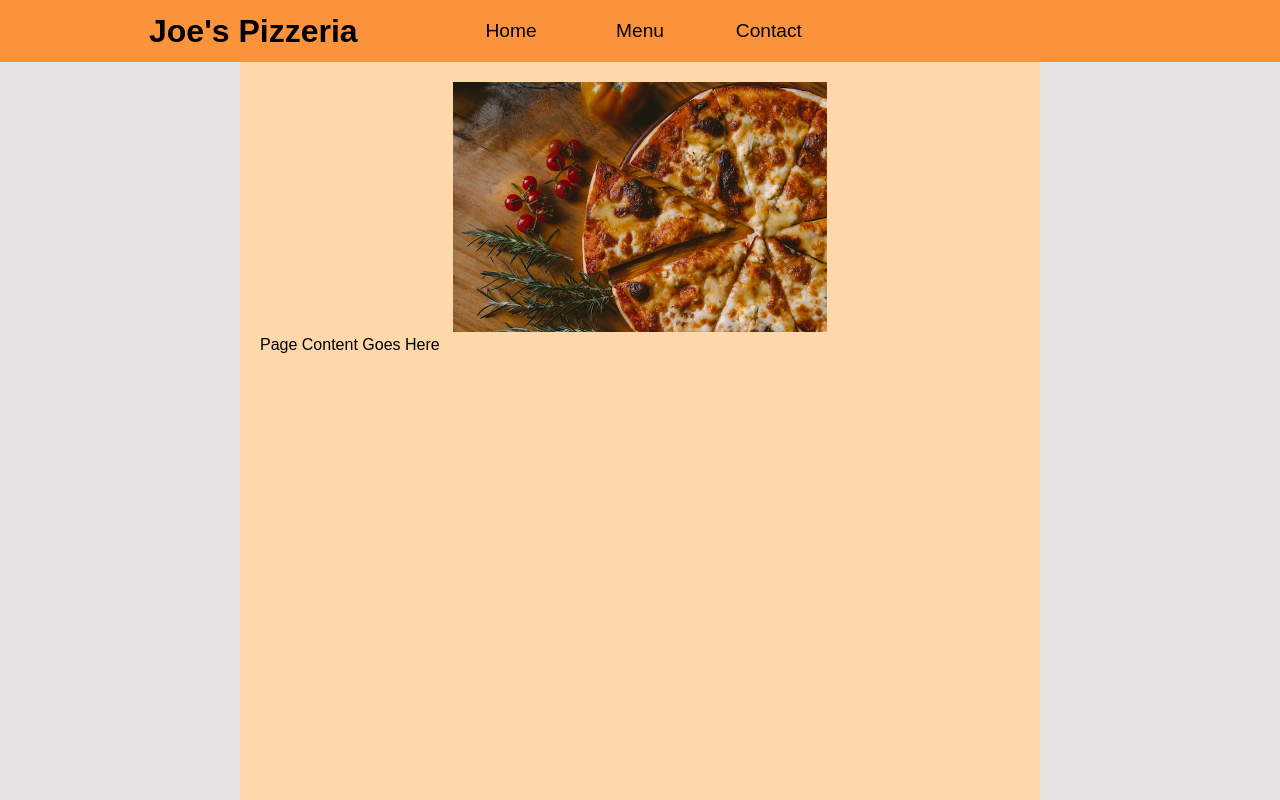
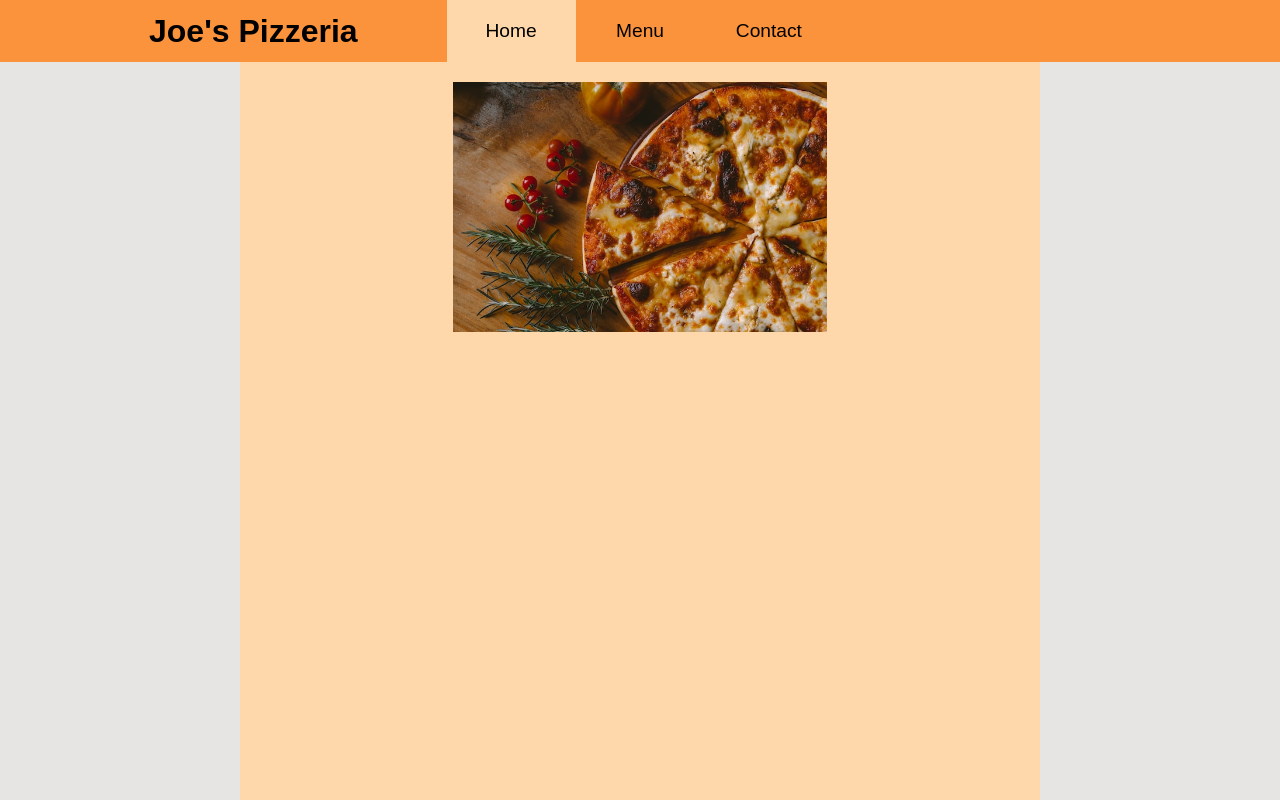
Before and after one commit to jksnook/restaurant-page, a website built with webpack: page dist/index.html in a window 1280 px wide. Built offline with nearby package versions, Linux system fonts and the light colour scheme.

Commit message:
load page with javascript

```diff
--- a/src/index.js
+++ b/src/index.js
@@ -1 +1,3 @@
-console.log("Hello World!");
+import loadPage from "./loadpage";
+
+loadPage();
--- /dev/null
+++ b/src/loadpage.js
@@ -0,0 +1,32 @@
+export default function loadPage() {
+  const content = document.querySelector('#content');
+  const header = document.createElement('div');
+  header.classList.add('header');
+  const title = document.createElement('h1');
+  title.textContent = "Joe's Pizzeria";
+  const nav = document.createElement('ul');
+  nav.classList.add('nav');
+  const navItem1 = document.createElement('li');
+  navItem1.classList.add('current-tab')
+  navItem1.textContent = 'Home';
+  nav.appendChild(navItem1);
+  const navItem2 = document.createElement('li');
+  navItem2.textContent = 'Menu';
+  nav.appendChild(navItem2);
+  const navItem3 = document.createElement('li');
+  navItem3.textContent = 'Contact';
+  nav.appendChild(navItem3);
+  header.appendChild(title);
+  header.appendChild(nav);
+  content.appendChild(header);
+  const page = document.createElement('div');
+  page.classList.add('page');
+  const imageContainer = document.createElement('div');
+  imageContainer.classList.add('image');
+  const pizza = document.createElement('img');
+  pizza.src = './pizza.jpg';
+  pizza.alt = 'A pizza pie';
+  imageContainer.appendChild(pizza);
+  page.appendChild(imageContainer);
+  content.appendChild(page);
+}
--- a/webpack.config.js
+++ b/webpack.config.js
@@ -6,4 +6,5 @@ module.exports = {
     filename: 'main.js',
     path: path.resolve(__dirname, 'dist'),
   },
+  devtool: 'inline-source-map',
 };
```
Also changed, not shown: dist/index-old.html (added), dist/index.html, dist/main.js, dist/style.css.
